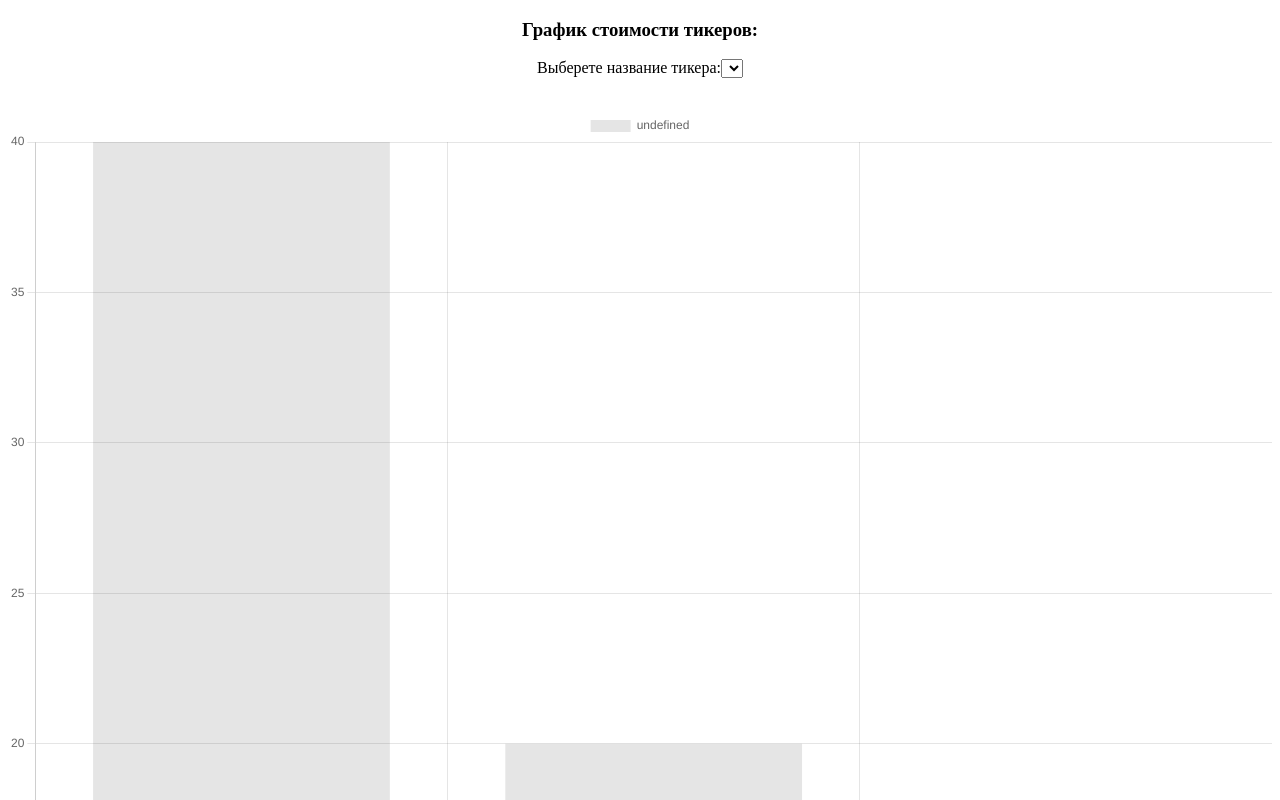
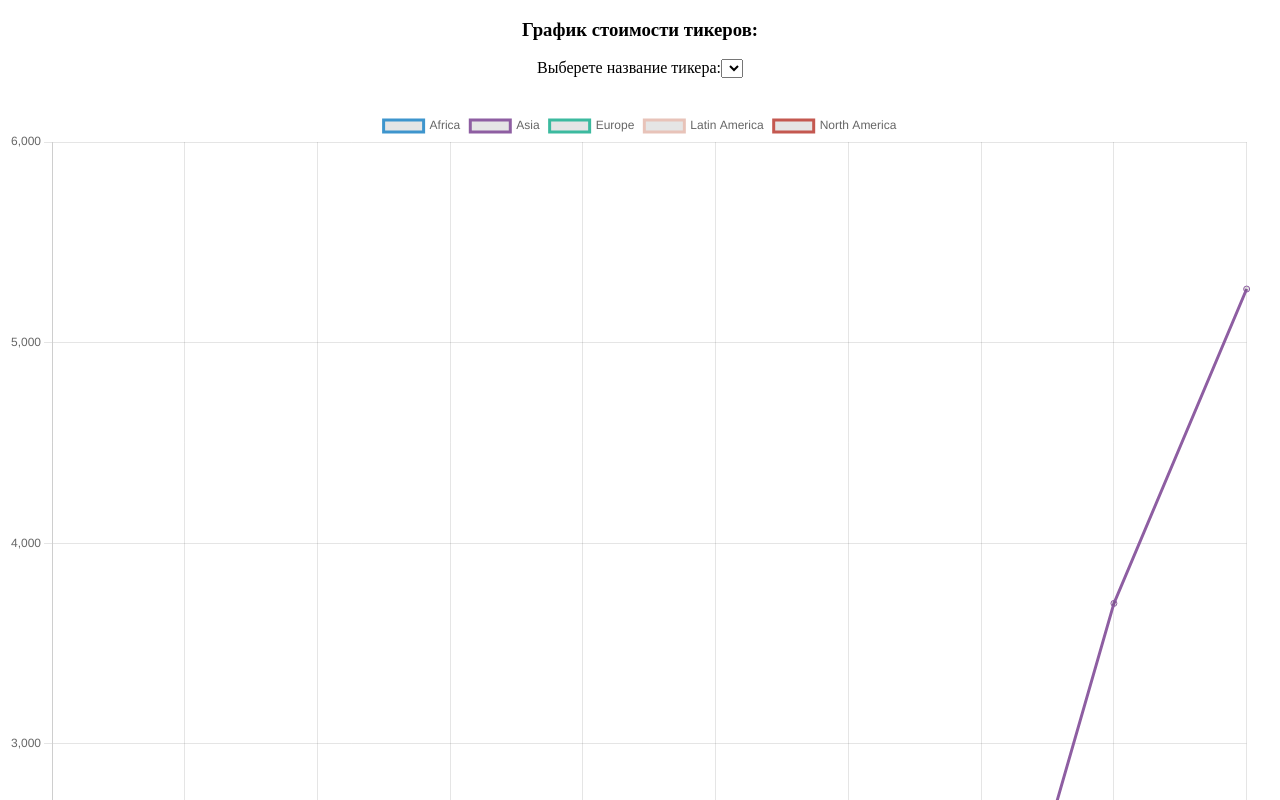
Before and after one commit to BronzeCrab/fullstack-task, a Vue app in the folder front/: page / in a window 1280 px wide. Shown: the top 800 px of the page. Built offline with nearby package versions, Linux system fonts and the light colour scheme.

Commit message:
makin LineChart

```diff
--- a/front/src/App.vue
+++ b/front/src/App.vue
@@ -4,17 +4,17 @@
   </header>
   <main>
     <TickerDropdown />
-    <BarChart />
+    <LineChart />
   </main>
 </template>
 
 <script>
-import BarChart from '@/components/BarChart.vue'
+import LineChart from '@/components/LineChart.vue'
 import TickerDropdown from '@/components/TickerDropdown.vue'
 
 export default {
   name: 'App',
-  components: { BarChart, TickerDropdown }
+  components: { LineChart, TickerDropdown }
 }
 </script>
 
--- a/front/src/components/BarChart.vue
+++ /dev/null
@@ -1,66 +0,0 @@
-<template>
-  <Bar
-    :chart-options="chartOptions"
-    :chart-data="chartData"
-    :chart-id="chartId"
-    :dataset-id-key="datasetIdKey"
-    :plugins="plugins"
-    :css-classes="cssClasses"
-    :styles="styles"
-    :width="width"
-    :height="height"
-  />
-</template>
-
-<script>
-import { Bar } from 'vue-chartjs'
-import { Chart as ChartJS, Title, Tooltip, Legend, BarElement, CategoryScale, LinearScale } from 'chart.js'
-
-ChartJS.register(Title, Tooltip, Legend, BarElement, CategoryScale, LinearScale)
-
-export default {
-  name: 'BarChart',
-  components: { Bar },
-  props: {
-    chartId: {
-      type: String,
-      default: 'bar-chart'
-    },
-    datasetIdKey: {
-      type: String,
-      default: 'label'
-    },
-    width: {
-      type: Number,
-      default: 400
-    },
-    height: {
-      type: Number,
-      default: 400
-    },
-    cssClasses: {
-      default: '',
-      type: String
-    },
-    styles: {
-      type: Object,
-      default: () => {}
-    },
-    plugins: {
-      type: Object,
-      default: () => {}
-    }
-  },
-  data() {
-    return {
-      chartData: {
-        labels: [ 'January', 'February', 'March' ],
-        datasets: [ { data: [40, 20, 12] } ]
-      },
-      chartOptions: {
-        responsive: true
-      }
-    }
-  }
-}
-</script>
--- /dev/null
+++ b/front/src/components/LineChart.vue
@@ -0,0 +1,54 @@
+<template>
+  <Line :chart-data="datacollection"/>
+</template>
+
+<script>
+import { Line } from 'vue-chartjs'
+import 'chart.js/auto'
+
+export default {
+  name: 'LineChart',
+  components: {
+    Line
+  },
+  data() {
+    return {
+      datacollection: {
+        labels: ["week 1", "week 2", "week 3", "week 4", "week 5", "week 6", "week 7", "week 8", "week 9", "week 10"],
+        datasets: [
+          {
+            data: [86, 114, 106, 106, 107, 111, 133, 221, 783, 2478],
+            label: "Africa",
+            borderColor: "#3e95cd",
+            fill: false
+          },
+          {
+            data: [282, 350, 411, 502, 635, 809, 947, 1402, 3700, 5267],
+            label: "Asia",
+            borderColor: "#8e5ea2",
+            fill: false
+          },
+          {
+            data: [168, 170, 178, 190, 203, 276, 408, 547, 675, 734],
+            label: "Europe",
+            borderColor: "#3cba9f",
+            fill: false
+          },
+          {
+            data: [40, 20, 10, 16, 24, 38, 74, 167, 508, 784],
+            label: "Latin America",
+            borderColor: "#e8c3b9",
+            fill: false
+          },
+          {
+            data: [6, 3, 2, 2, 7, 26, 82, 172, 312, 433],
+            label: "North America",
+            borderColor: "#c45850",
+            fill: false
+          }
+        ]
+      }
+    };
+  }
+};
+</script>
```
Also changed, not shown: 1 other file (tests, documents, lock files or other folders).
